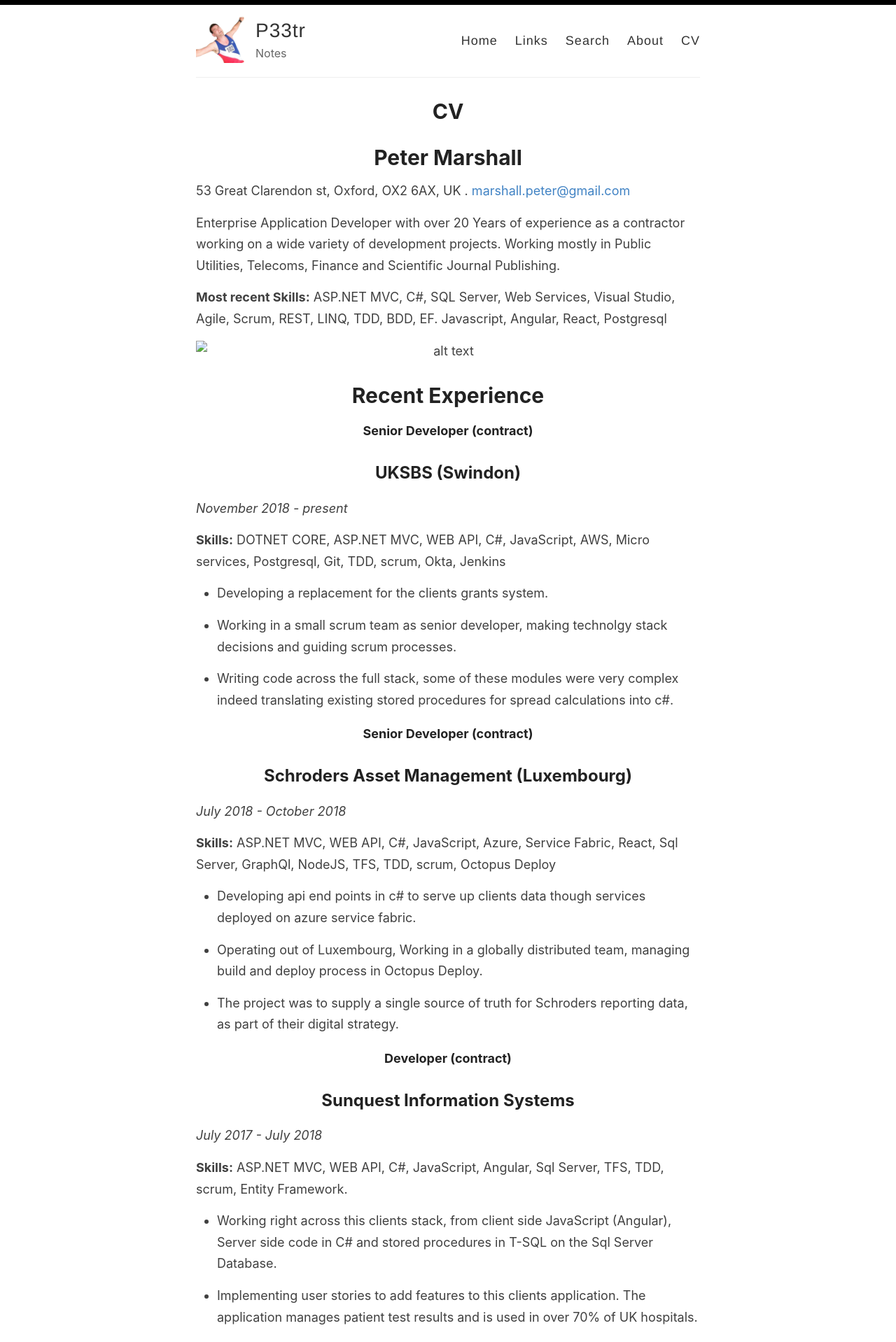
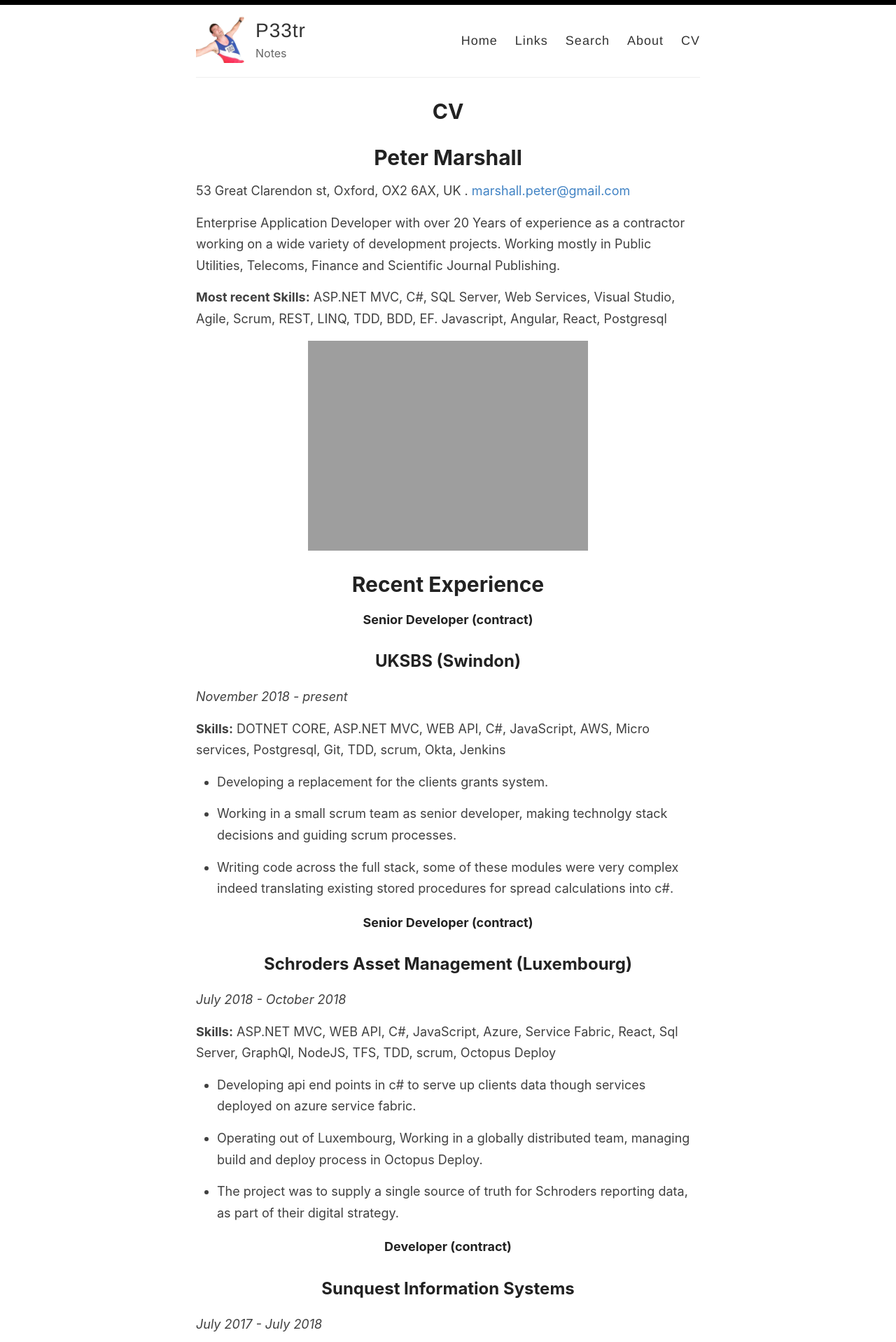
Before and after one commit to petermarshall/blog, a Jekyll site: the page built from _pages/cv.md, in a window 1280 px wide. Shown: the top 1918 px of the page at 70% size. Built offline with Jekyll 4.4.1, drawn with Linux system fonts in a browser that asks for light colours.

Commit message:
Update cv.md

```diff
--- a/_pages/cv.md
+++ b/_pages/cv.md
@@ -14,7 +14,7 @@
 **Most recent Skills:** ASP.NET MVC, C#, SQL Server, Web Services, Visual Studio, Agile, Scrum, REST, LINQ, TDD, BDD, EF. Javascript, Angular, React, Postgresql
 
 
-![alt text](../ms_professional_developer.png "Microsoft Certified Professional Developer")
+![alt text](../ms_professional_developer.png, "Microsoft Certified Professional Developer")
 
 
 # Recent Experience
```
